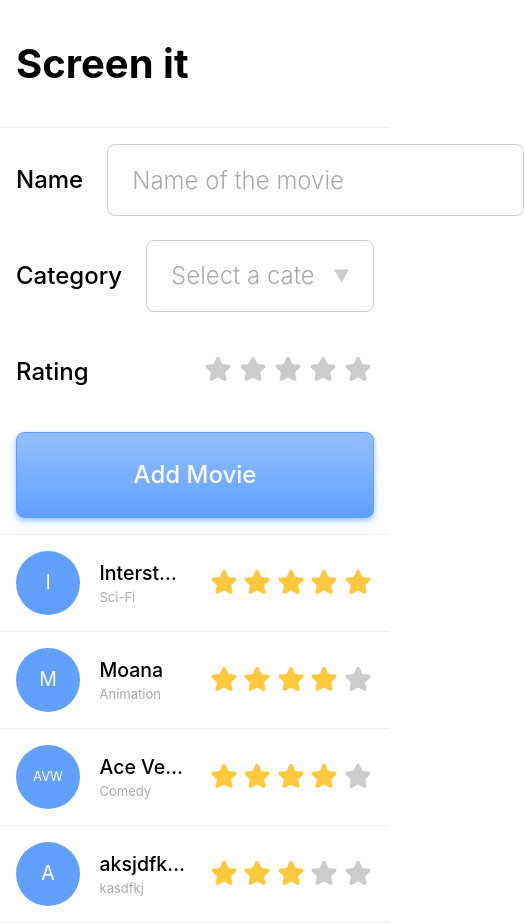
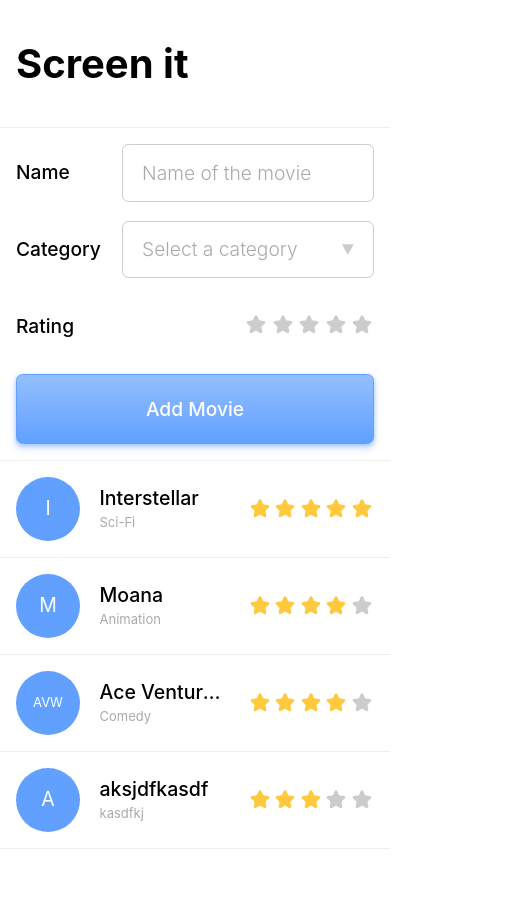
Before and after one commit to markpalfreeman/screen-it, a React (Create React App) app: page / in a window 390 px wide. Shown: the whole page, 524 px wide, since content can reach past the window. After the commit the page ends 849 px from the top, so only its background shows below. Built offline with nearby package versions, Linux system fonts and the light colour scheme.

Commit message:
refine final mobile and form styles

```diff
--- a/src/components/AddMovieForm/AddMovieForm.css
+++ b/src/components/AddMovieForm/AddMovieForm.css
@@ -1,5 +1,5 @@
 .add-movie-form {
-  font-size: 1.5rem;
+  font-size: var(--form-font-size);
   display: flex;
   flex-direction: column;
   gap: 1em;
@@ -13,10 +13,12 @@
 }
 
 .add-movie-form label {
+  flex-shrink: 0;
   width: 7ch;
   font-weight: 500;
 }
 
 .add-movie-form .control {
   flex-grow: 1;
+  min-width: 0;
 }
--- a/src/components/StarRating/StarRating.css
+++ b/src/components/StarRating/StarRating.css
@@ -3,7 +3,7 @@
 }
 
 .star-rating svg {
-  width: 2rem;
+  width: var(--star-size);
   margin-inline-start: 0.125em;
 }
 
--- a/src/styles/forms.css
+++ b/src/styles/forms.css
@@ -31,7 +31,6 @@ button {
 }
 
 .button {
-  font-size: 1.5rem;
   font-weight: 500;
   background: linear-gradient(
     to top,
--- a/src/styles/variables.css
+++ b/src/styles/variables.css
@@ -13,6 +13,8 @@
 
   /* -- SIZES */
   --base-font-size: 16px;
+  --form-font-size: 1.5rem;
+  --star-size: 2rem;
   --container-width-max: 60rem;
   --block-padding: 2.5rem;
   --header-height: 128px;
@@ -57,5 +59,7 @@
   :root {
     --base-font-size: 13px;
     --block-padding: 1rem;
+    --form-font-size: 1.2rem;
+    --star-size: 1.5rem;
   }
 }
```
